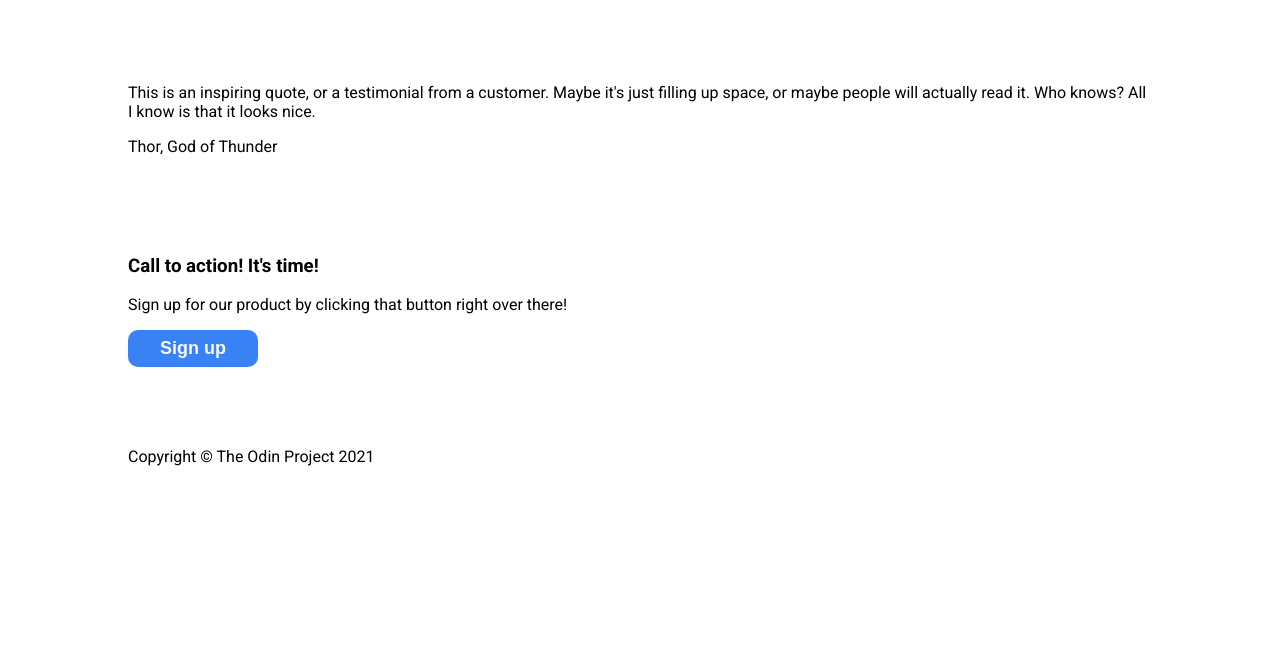
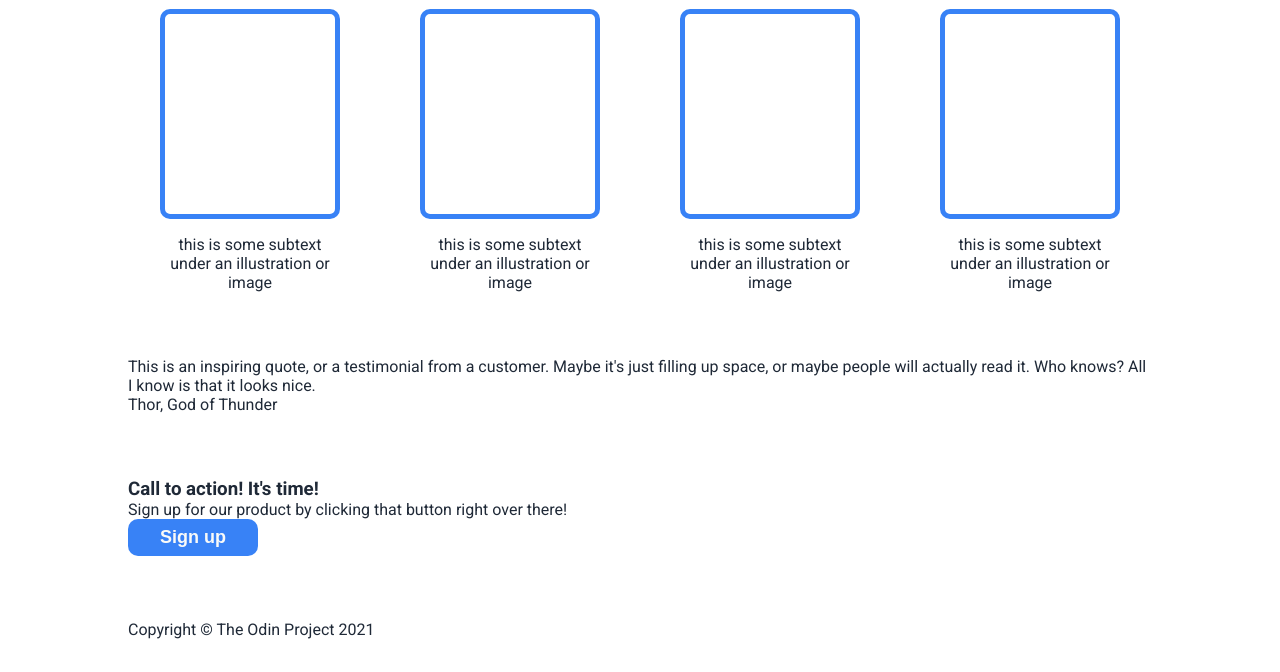
Before and after one commit to gtalnz/foundations-landing-page, a plain HTML site: page index.html in a window 1280 px wide. Shown: the part 505-1177 px from the top of the page. Before the commit the page ends 1019 px from the top, so only its background shows below. Drawn offline with Linux system fonts and the light colour scheme.

Commit message:
Add CSS for Information section

```diff
--- a/index.html
+++ b/index.html
@@ -42,21 +42,25 @@
 				</div>
 			</div>
 		</div>
-		<div class="bg-white">
+		<div class="information">
 			<div class="container">
 				<h2>Some random information.</h2>
 				<div class="cards">
 					<div class="card">
 						<div class="image"></div>
-						<div>this is some subtext under an illustration or image</div>
+						<p>this is some subtext under an illustration or image</p>
 					</div>
 					<div class="card">
 						<div class="image"></div>
-						<div>this is some subtext under an illustration or image</div>
+						<p>this is some subtext under an illustration or image</p>
 					</div>
 					<div class="card">
 						<div class="image"></div>
-						<div>this is some subtext under an illustration or image</div>
+						<p>this is some subtext under an illustration or image</p>
+					</div>
+					<div class="card">
+						<div class="image"></div>
+						<p>this is some subtext under an illustration or image</p>
 					</div>
 				</div>
 			</div>
--- a/style.css
+++ b/style.css
@@ -10,10 +10,24 @@
 body {
 	margin: 0;
 	font-family: 'Roboto', sans-serif;
+	color: var(--dark);
 }
 
 body > * {
 	width: 100%;
+}
+
+p,
+h1,
+h2,
+h3,
+h4,
+h5 {
+	margin: 0;
+}
+
+p {
+	line-height: 1.2em;
 }
 
 .container {
@@ -23,7 +37,7 @@ body > * {
 	max-width: var(--maxwidth);
 	margin: 0 auto;
 	align-items: center;
-	padding: 2rem 0;
+	padding: var(--gap) 0;
 }
 
 .header {
@@ -71,6 +85,11 @@ h1 {
 	margin-bottom: 1rem;
 }
 
+h2 {
+	font-size: 36px;
+	font-weight: 900;
+}
+
 button {
 	background-color: var(--blue);
 	color: var(--light);
@@ -80,3 +99,26 @@ button {
 	font-size: 18px;
 	border: none;
 }
+
+.information .container {
+	flex-direction: column;
+}
+
+.cards {
+	display: flex;
+	gap: clamp(2rem, 10%, 5rem);
+	padding: 0 var(--gap);
+}
+
+.card {
+	display: flex;
+	flex-direction: column;
+	text-align: center;
+	gap: 1rem;
+}
+
+.card .image {
+	height: 200px;
+	border: 5px solid var(--blue);
+	border-radius: 10px;
+}
```
